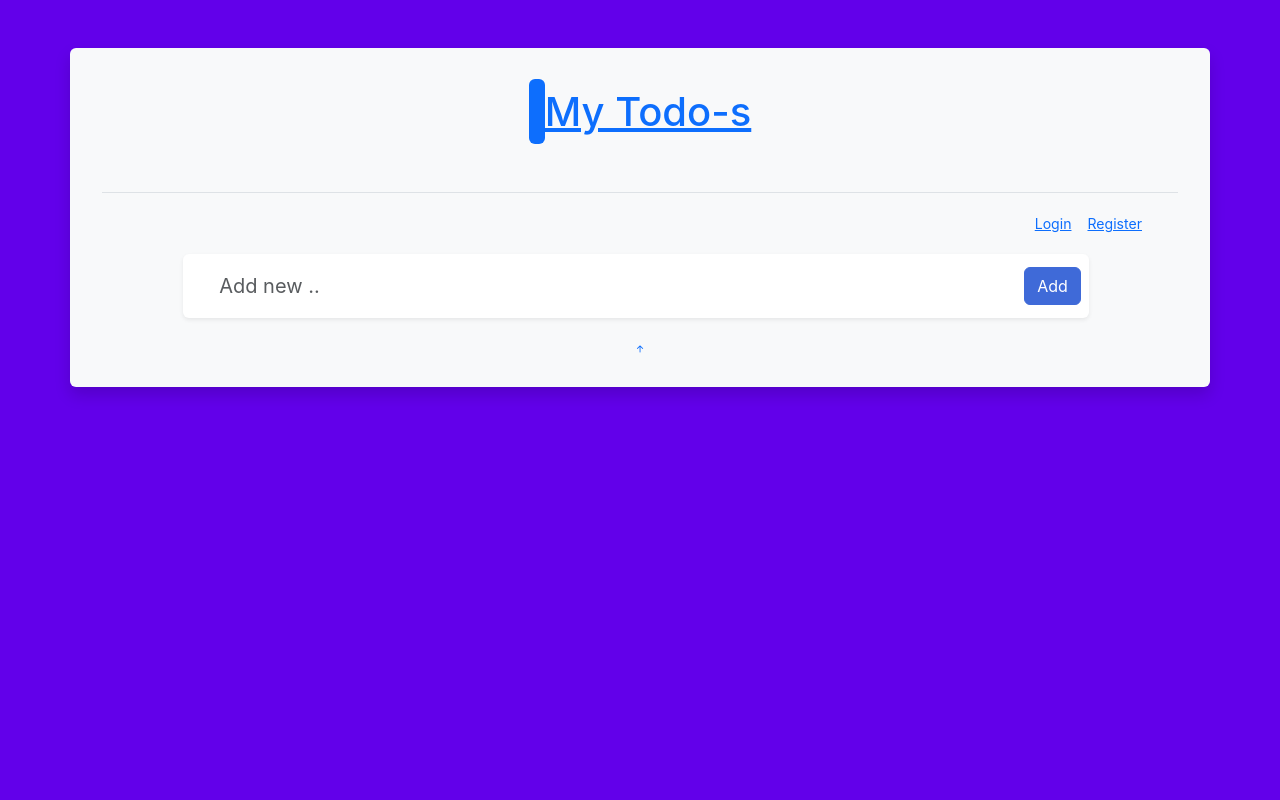
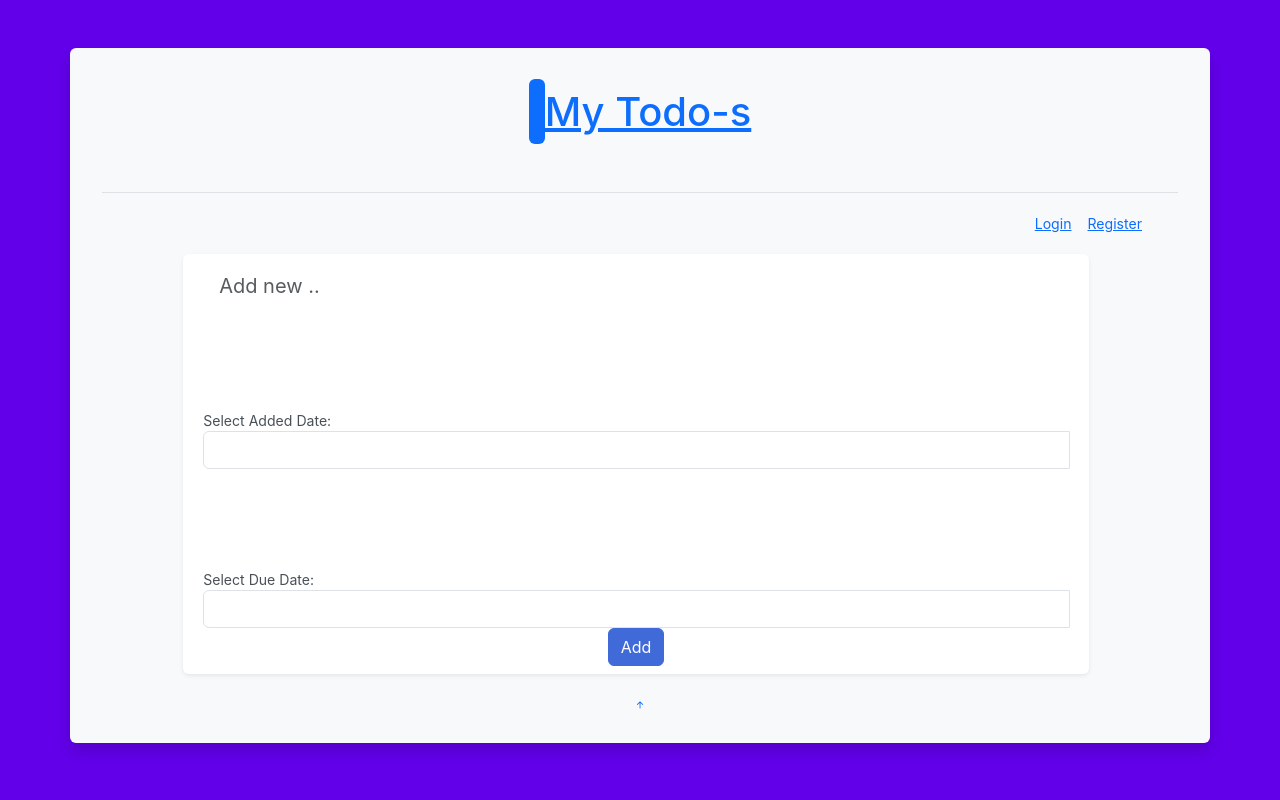
Before and after one commit to olusesa/mytodosite, a Flask app: page / in a window 1280 px wide. Run offline with Flask 3, Linux system fonts and the light colour scheme; some libraries are stand-ins or nearby versions.

Commit message:
New Update MyTodoSite commit

```diff
--- a/templates/add_todo.html
+++ b/templates/add_todo.html
@@ -9,6 +9,31 @@
                     <i class="fa fa-calendar my-2 px-1 text-primary btn due-date-button" data-toggle="tooltip" data-placement="bottom" title="Set a Due date"></i>
                     <i class="fa fa-calendar-times-o my-2 px-1 text-danger btn clear-due-date-button d-none" data-toggle="tooltip" data-placement="bottom" title="Clear Due date"></i>
                 </div>
+                <div class="container">
+		<label>Select Added Date: </label>
+		<div id="added-datepicker"
+			class="input-group date"
+			data-date-format="mm-dd-yyyy">
+			<input class="form-control"
+				type="text" readonly />
+			<span class="input-group-addon">
+				<i class="glyphicon glyphicon-calendar"></i>
+			</span>
+		</div>
+	</div>
+
+	<div class="container">
+		<label>Select Due Date: </label>
+		<div id="due-datepicker"
+			class="input-group date"
+			data-date-format="mm-dd-yyyy">
+			<input class="form-control"
+				type="text" readonly />
+			<span class="input-group-addon">
+				<i class="glyphicon glyphicon-calendar"></i>
+			</span>
+		</div>
+	</div>
                 <div class="col-auto px-0 mx-0 mr-2">
                     <button type="button" class="btn btn-primary">Add</button>
                 </div>
--- a/templates/base.html
+++ b/templates/base.html
@@ -93,7 +93,34 @@
 <!--<script src="https://cdnjs.cloudflare.com/ajax/libs/jquery/3.2.1/jquery.min.js"></script>-->
 <!--<script src="https://cdnjs.cloudflare.com/ajax/libs/font-awesome/4.7.0/css/font-awesome.min.css"></script>-->
   <script src="static/assets/js/main.js"></script>
-
+	<script src="https://code.jquery.com/jquery-3.6.1.min.js"
+		integrity=
+	"sha256-o88AwQnZB+VDvE9tvIXrMQaPlFFSUTR+nldQm1LuPXQ="
+		crossorigin="anonymous">
+	</script>
+	<script>
+		$(function () {
+			$("#datepicker").datepicker({
+				autoclose: true,
+				todayHighlight: true,
+			}).datepicker('update', new Date());
+		});
+	</script>
+	<script src=
+"https://cdn.jsdelivr.net/npm/popper.js@1.12.9/dist/umd/popper.min.js"
+		integrity=
+"sha384-ApNbgh9B+Y1QKtv3Rn7W3mgPxhU9K/ScQsAP7hUibX39j7fakFPskvXusvfa0b4Q"
+		crossorigin="anonymous">
+	</script>
+	<script src=
+"https://cdn.jsdelivr.net/npm/bootstrap@4.0.0/dist/js/bootstrap.min.js"
+		integrity=
+"sha384-JZR6Spejh4U02d8jOt6vLEHfe/JQGiRRSQQxSfFWpi1MquVdAyjUar5+76PVCmYl"
+		crossorigin="anonymous">
+	</script>
+	<script src=
+"https://cdnjs.cloudflare.com/ajax/libs/bootstrap-datepicker/1.9.0/js/bootstrap-datepicker.min.js">
+	</script>
 </body>
 
 </html>
```
